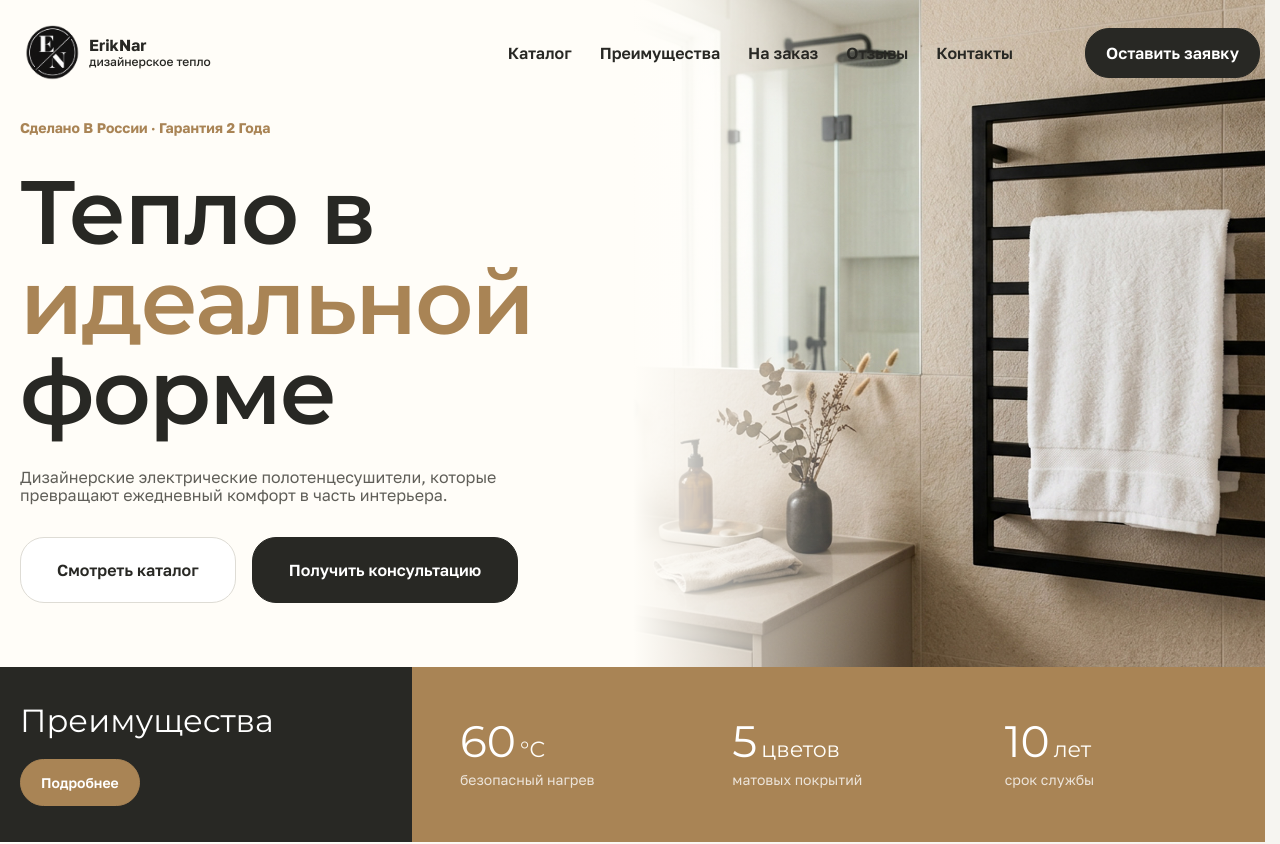
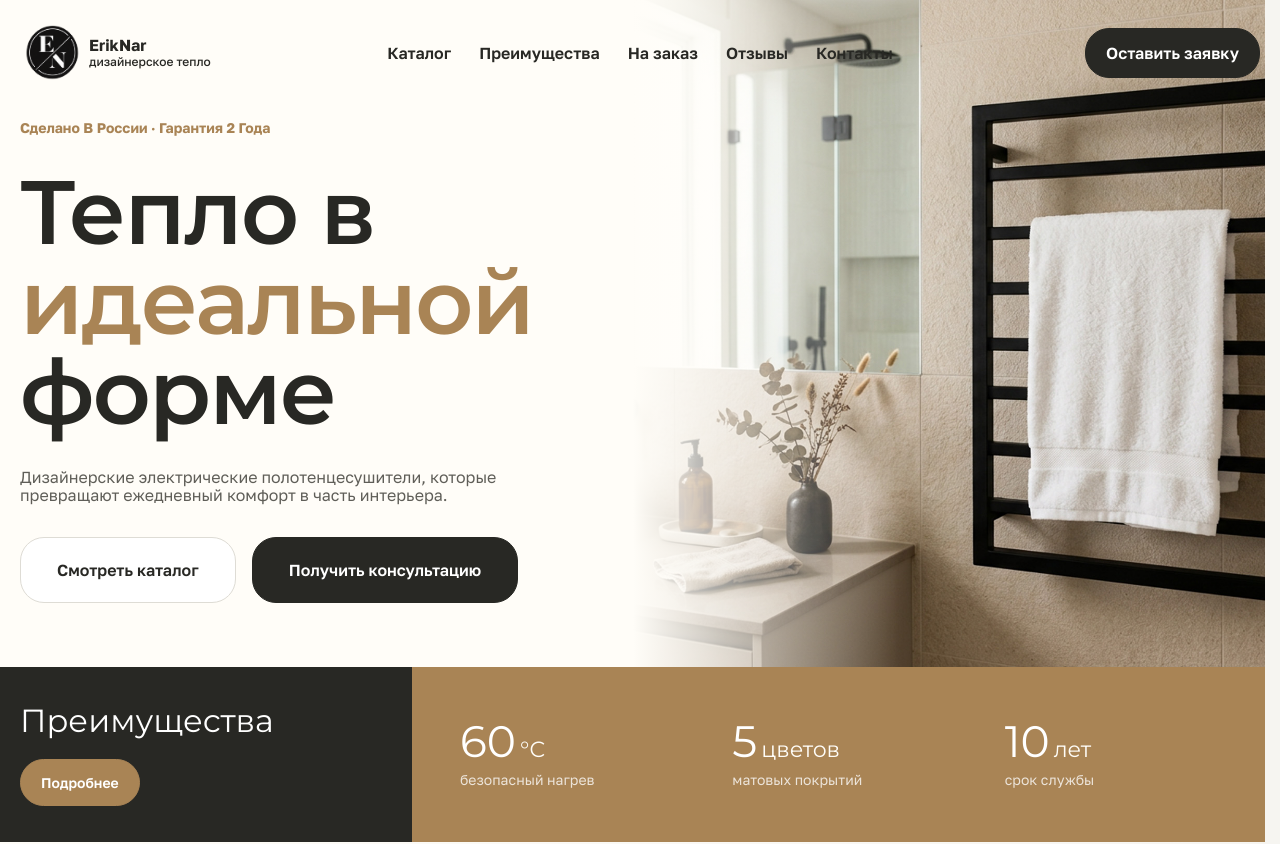
Before and after one commit to sonaCEO/ErikNar, a React (Vite) app in the folder apps/frontend/: page / in a window 1280 px wide. Shown: the top 844 px of the page. Built offline with nearby package versions, Linux system fonts and the light colour scheme.

Commit message:
upd: center nav in xl+

```diff
--- a/apps/frontend/src/components/global/header/header.jsx
+++ b/apps/frontend/src/components/global/header/header.jsx
@@ -11,8 +11,7 @@ export default function Header() {
 								<div className={s.wrapper}>
 										<Logo/>
 
-										<div className={s.inner}>
-												<nav>
+										<nav className={s.nav} aria-label="Основная навигация">
 												<ul>
 														{navigation.map((item) => (
 																<li key={item.id}>
@@ -21,6 +20,8 @@ export default function Header() {
 														))}
 												</ul>
 										</nav>
+
+										<div className={s.actions}>
 												<Button variant="black" size="md">Оставить заявку</Button>
 										</div>
 
--- a/apps/frontend/src/components/global/header/header.module.css
+++ b/apps/frontend/src/components/global/header/header.module.css
@@ -10,44 +10,39 @@
 }
 
 .wrapper {
-    height: 100%;
+    position: relative;
     display: flex;
     justify-content: space-between;
     align-items: center;
     gap: 24px;
+    min-height: 48px;
 }
 
-.inner {
+.nav {
     display: none;
-    justify-content: flex-end;
-    align-items: center;
-    flex: 1;
-    gap: 56px;
 
     @media (min-width: 1200px) {
-        display: flex;
-        gap: 72px;
-    }
+        display: block;
+        position: absolute;
+        left: 50%;
+        top: 50%;
+        transform: translate(-50%, -50%);
+        z-index: 1;
     }
 
-.inner > nav > ul {
+    ul {
         display: flex;
-    gap: 20px;
-
-    @media(min-width: 1200px) {
         gap: 28px;
-    }
+        margin: 0;
+        padding: 0;
     }
 
-.inner > nav > ul > li > a {
+    a {
         color: var(--ink);
         font-weight: var(--fw-semibold);
-    font-size: 14px;
+        font-size: 16px;
         position: relative;
-
-    @media(min-width: 768px) {
-        font-size: 16px;
-    }
+        white-space: nowrap;
 
         &::after {
             content: '';
@@ -55,16 +50,24 @@
             display: block;
             width: 0;
             left: 0;
-        right: 100%;
-        bottom: -7px;
+            bottom: -8px;
             height: 1px;
             background-color: var(--copper);
             transition: width ease var(--tr250);
         }
 
-    &:hover {
-        &::after {
+        &:hover::after {
             width: 100%;
         }
     }
 }
+
+.actions {
+    display: none;
+
+    @media (min-width: 1200px) {
+        display: flex;
+        align-items: center;
+        margin-left: auto;
+    }
+}
```
Lines whose indentation alone changed are shown as unchanged.
